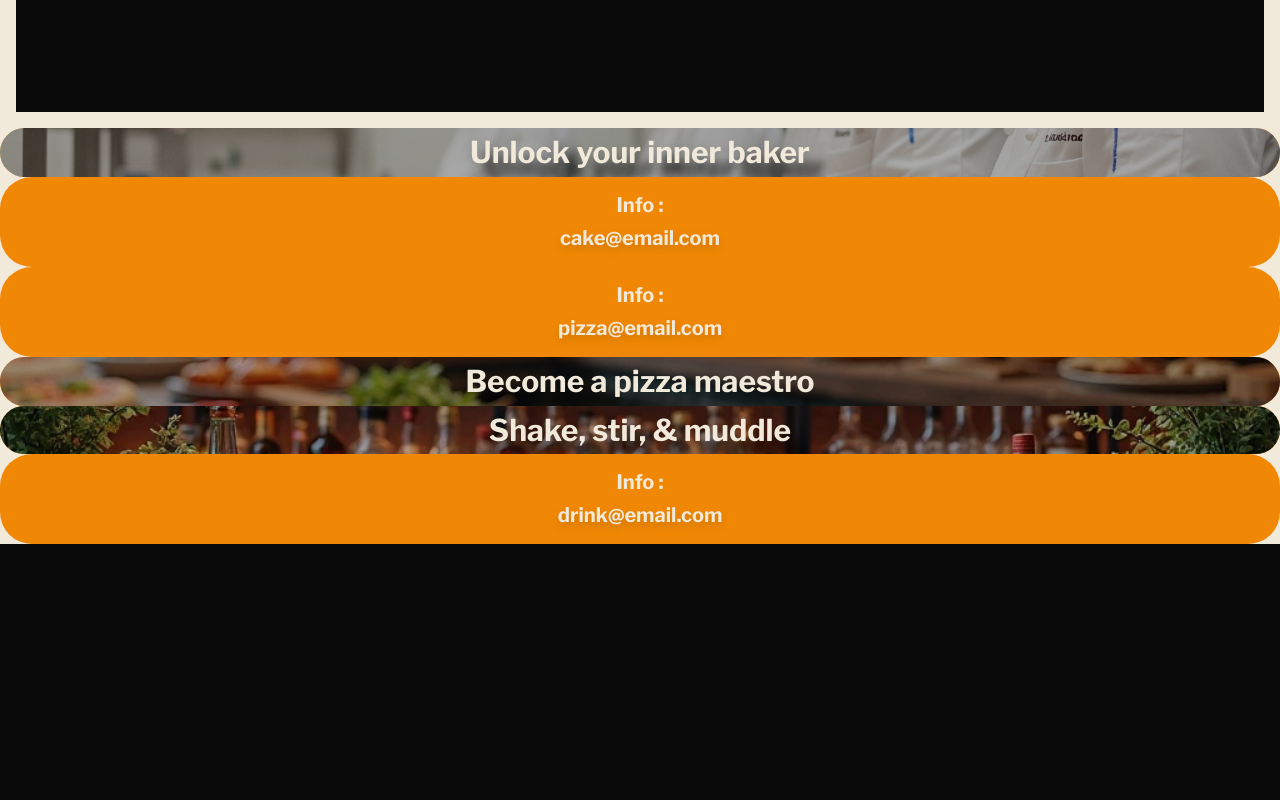
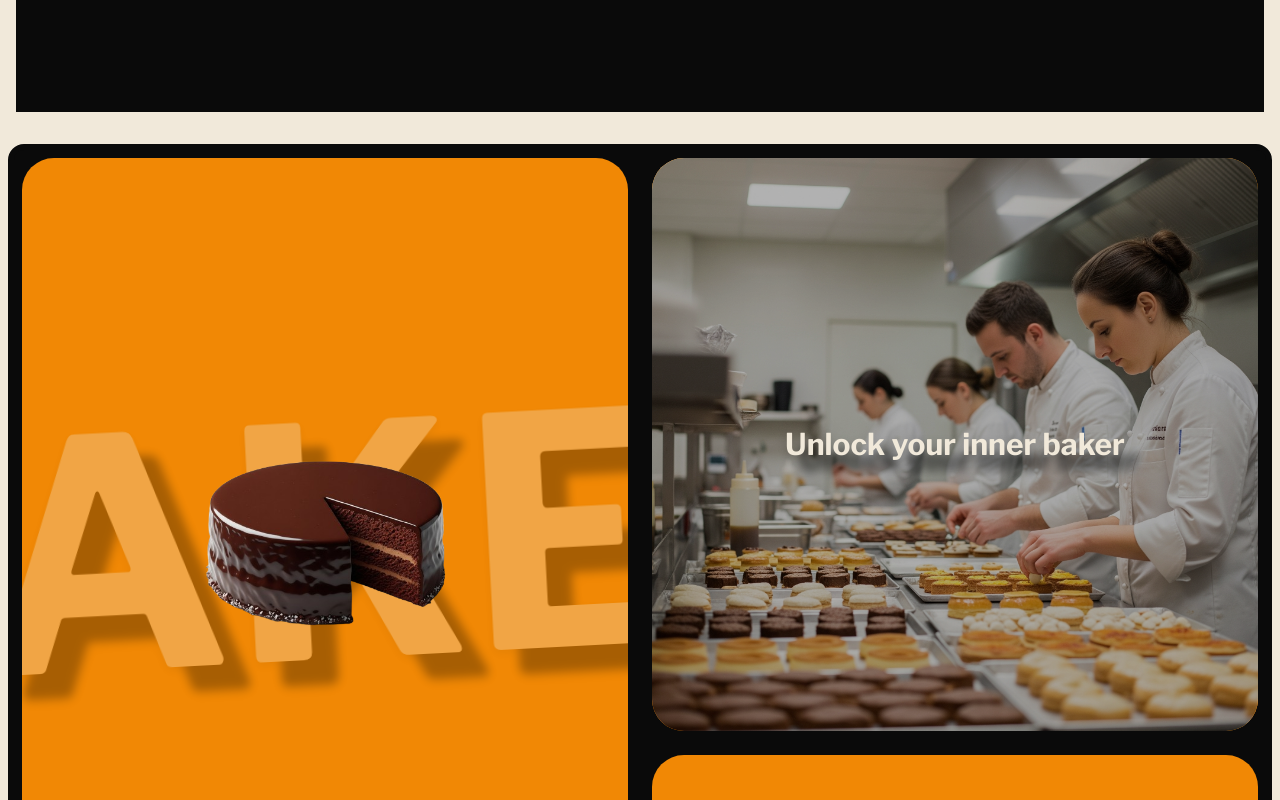
Before and after one commit to marcoD9/courses-landing-page, a Next.js app: page / in a window 1280 px wide. Shown: the part 640-1440 px from the top of the page. Before the commit the page ends 1184 px from the top, so only its background shows below. Built offline with nearby package versions, Linux system fonts and the light colour scheme.

Commit message:
Update section

```diff
--- a/src/app/components/Section.tsx
+++ b/src/app/components/Section.tsx
@@ -7,7 +7,6 @@ import { motion } from "framer-motion";
 export default function Section() {
   // Define animation variants for better organization, reusability, and readability.
   // Each variant object specifies 'initial' (start state), 'whileInView' (when visible)
-
   // Variants for the main section containers
   const sectionVariants = {
     initial: { opacity: 0, y: 100 }, // Starts invisible, moved 100px down
@@ -52,7 +51,7 @@ export default function Section() {
     <>
       {/* Section 1 */}
       <motion.div
-        className="section" // Existing CSS class for the section layout
+        className="grid-section" // Existing CSS class for the section layout
         variants={sectionVariants} // Apply the defined section animation variants
         initial="initial" // Set the initial state
         whileInView="whileInView" // Animate to this state when the element enters the viewport
@@ -95,7 +94,7 @@ export default function Section() {
 
       {/* Section 2 */}
       <motion.div
-        className="section"
+        className="grid-section"
         variants={sectionVariants}
         initial="initial"
         whileInView="whileInView"
@@ -137,7 +136,7 @@ export default function Section() {
 
       {/* Section 3 */}
       <motion.div
-        className="section"
+        className="grid-section"
         variants={sectionVariants}
         initial="initial"
         whileInView="whileInView"
```
